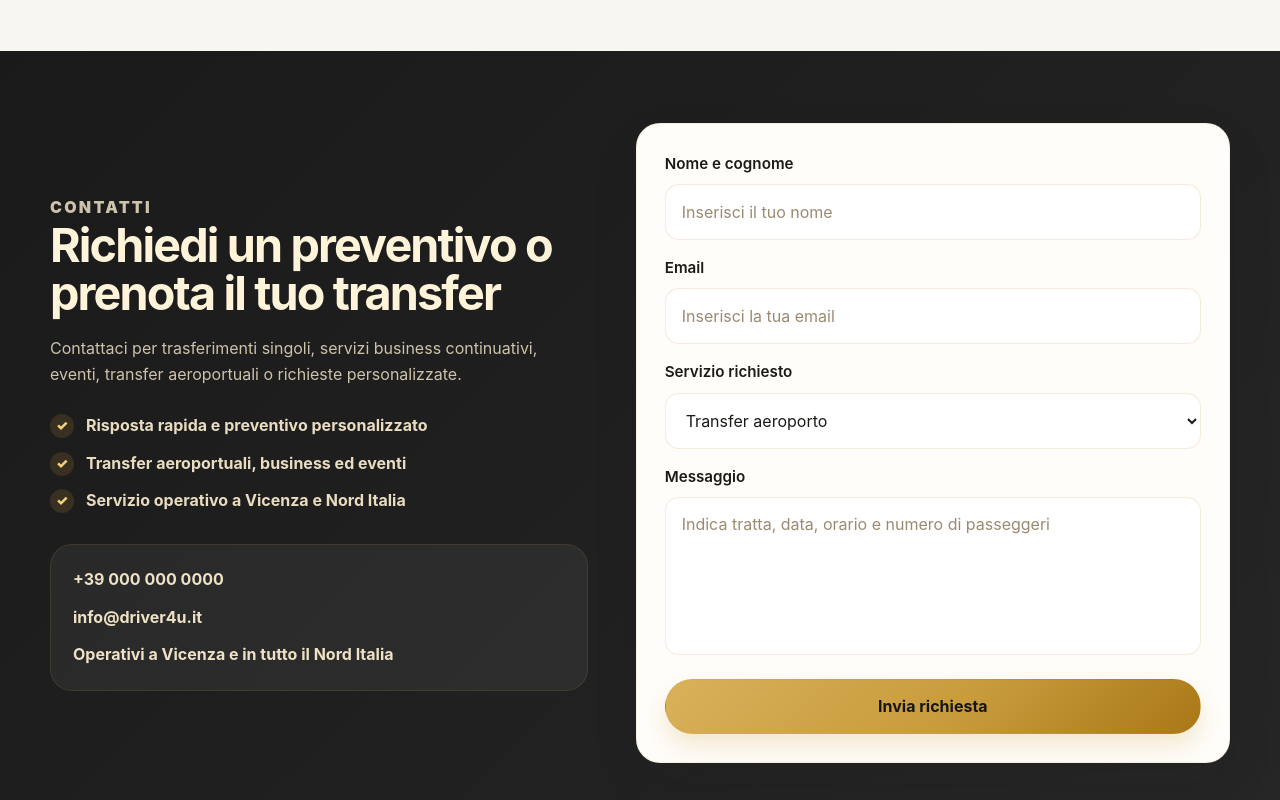
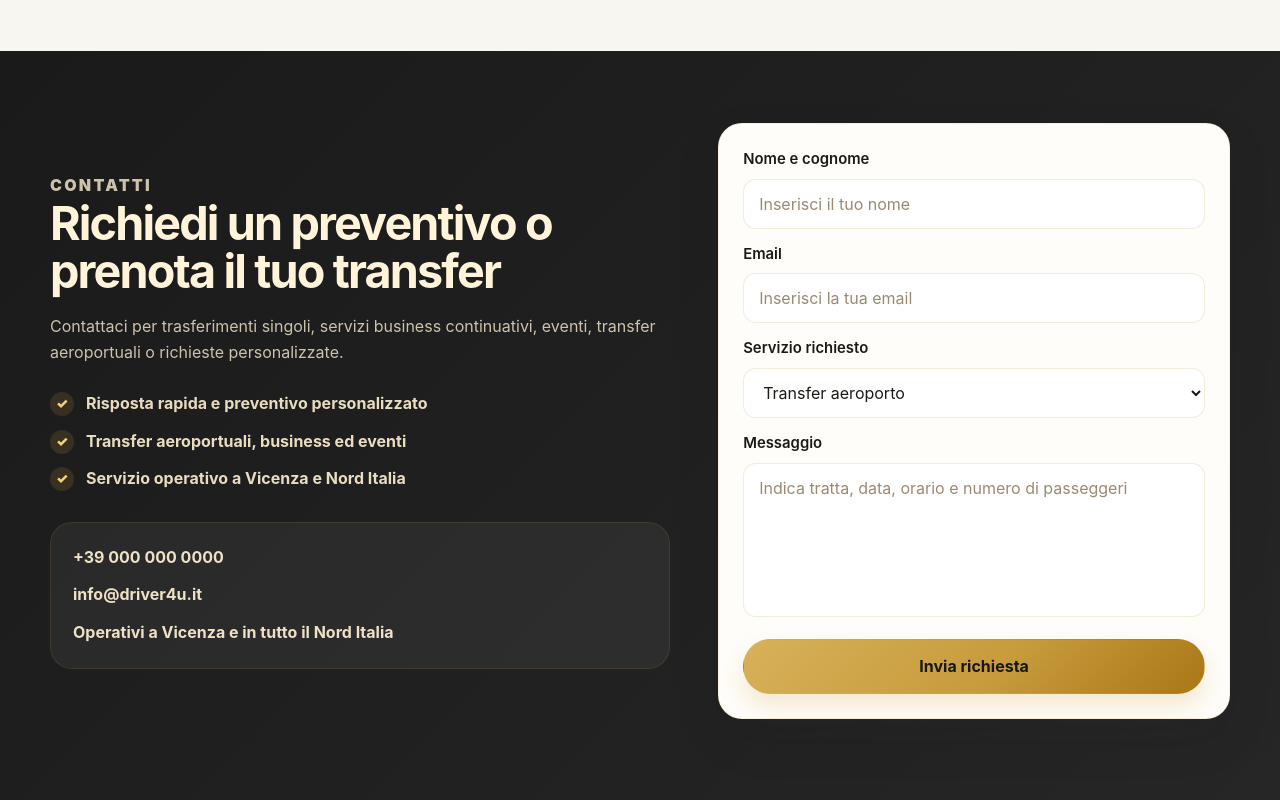
Before and after one commit to dfpcapitalsrl-ops/Driver4u, a Next.js app: page / in a window 1280 px wide. Shown: the part 4820-5620 px from the top of the page. Built offline with nearby package versions, Linux system fonts and the light colour scheme.

Commit message:
Reduce contact form size

```diff
--- a/styles/globals.css
+++ b/styles/globals.css
@@ -671,8 +671,8 @@ button {
 
 .cta-box {
   display: grid;
-  grid-template-columns: minmax(0, 0.95fr) minmax(0, 1.05fr);
-  gap: 48px;
+  grid-template-columns: minmax(0, 1fr) minmax(320px, 0.82fr);
+  gap: 44px;
   align-items: center;
 }
 
@@ -751,15 +751,18 @@ button {
 }
 
 .contact-form {
+  width: 100%;
+  max-width: 560px;
+  justify-self: end;
   display: flex;
   flex-direction: column;
   justify-content: space-between;
-  min-height: 540px;
-  gap: 16px;
+  min-height: 500px;
+  gap: 14px;
   background: #fffdfa;
   color: var(--text);
   border-radius: 24px;
-  padding: 28px;
+  padding: 24px;
   box-shadow: var(--shadow);
   border: 1px solid rgba(184, 134, 31, 0.12);
 }
@@ -770,9 +773,9 @@ button {
 
 .form-group label {
   display: block;
-  margin-bottom: 8px;
+  margin-bottom: 7px;
   font-weight: 600;
-  font-size: 0.95rem;
+  font-size: 0.93rem;
 }
 
 .form-group input,
@@ -780,8 +783,8 @@ button {
 .form-group textarea {
   width: 100%;
   border: 1px solid rgba(184, 134, 31, 0.16);
-  border-radius: 14px;
-  padding: 14px 16px;
+  border-radius: 13px;
+  padding: 12px 15px;
   outline: none;
   background: #ffffff;
   color: var(--text);
@@ -790,7 +793,7 @@ button {
 
 .form-group input,
 .form-group select {
-  height: 56px;
+  height: 50px;
 }
 
 .form-group input::placeholder,
@@ -807,10 +810,11 @@ button {
 
 textarea {
   resize: none;
-  min-height: 150px;
+  min-height: 128px;
 }
 
 .contact-form button {
+  min-height: 52px;
   margin-top: 0;
 }
 
@@ -866,6 +870,11 @@ textarea {
   .cta-text {
     justify-content: flex-start;
     padding: 0;
+  }
+
+  .contact-form {
+    max-width: none;
+    justify-self: stretch;
   }
 
   .contact-list {
```
